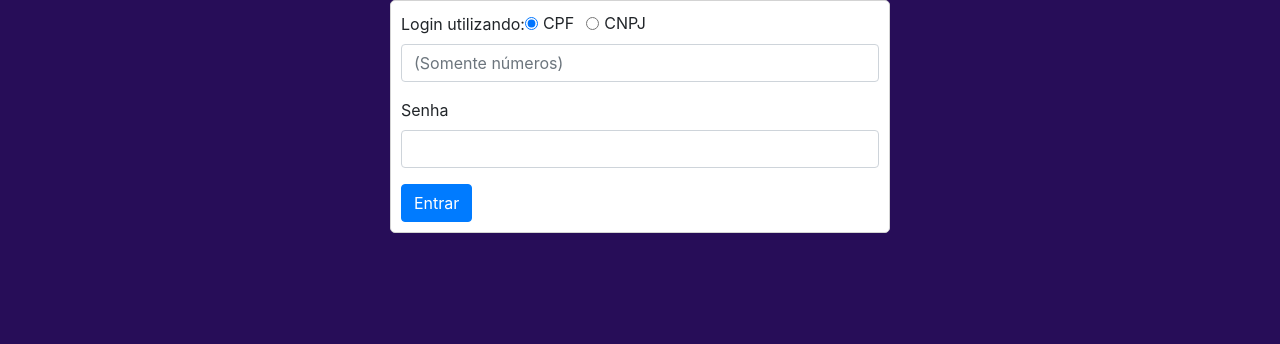
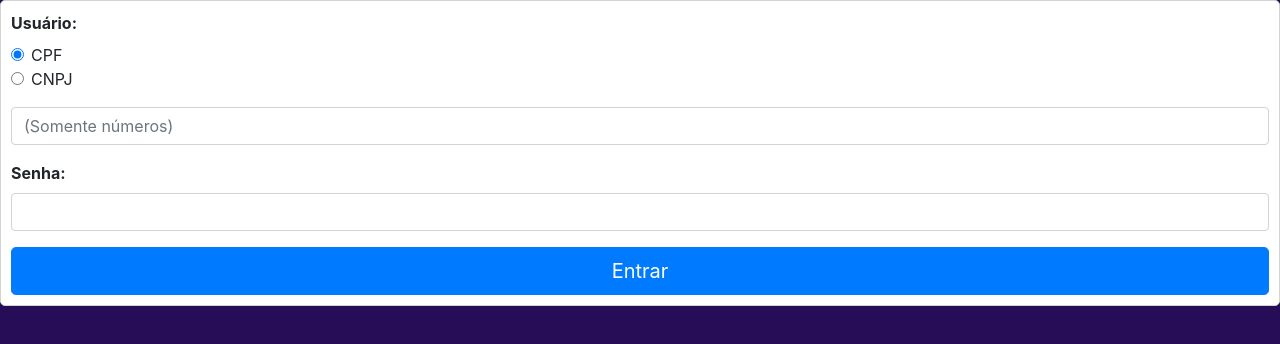
Before and after one commit to CatarinaPBressan/app-vendas-vdo, a React (Create React App) app in the folder app-vendedor/: page /login in a window 1280 px wide. Shown: the top 344 px of the page. Built offline with nearby package versions, Linux system fonts and the light colour scheme.

Commit message:
Change LoginPage styling

```diff
--- a/app-vendedor/src/components/LoginPage.js
+++ b/app-vendedor/src/components/LoginPage.js
@@ -43,10 +43,11 @@ export class LoginPage extends Component {
       <div className="login-page">
         <div className="login-box">
           <Form>
-            <Form.Group controlId="username">
-              <Form.Label> Login utilizando: </Form.Label>
+            <Form.Group>
+              <Form.Label htmlFor="usuario">
+                <b>Usuário:</b>
+              </Form.Label>
               <Form.Check
-                inline
                 label="CPF"
                 type="radio"
                 value="cpf"
@@ -56,7 +57,6 @@ export class LoginPage extends Component {
                 id="username-type-cpf"
               />
               <Form.Check
-                inline
                 label="CNPJ"
                 type="radio"
                 value="cnpj"
@@ -65,6 +65,8 @@ export class LoginPage extends Component {
                 onChange={this.onLoginChoiceChanged}
                 id="username-type-cnpj"
               />
+            </Form.Group>
+            <Form.Group controlId="usuario">
               <InputMask
                 mask={this.state.usernameMask}
                 className="form-control"
@@ -74,11 +76,13 @@ export class LoginPage extends Component {
               />
             </Form.Group>
 
-            <Form.Group controlId="password">
-              <Form.Label>Senha</Form.Label>
+            <Form.Group controlId="senha">
+              <Form.Label>
+                <b>Senha:</b>
+              </Form.Label>
               <Form.Control type="password" required />
             </Form.Group>
-            <Button variant="primary" type="submit">
+            <Button variant="primary" type="submit" size="lg" block>
               Entrar
             </Button>
           </Form>
--- a/app-vendedor/src/components/LoginPage.scss
+++ b/app-vendedor/src/components/LoginPage.scss
@@ -1,11 +1,6 @@
 .login-page {
-  height: 100vh;
-  background-color: #270d58;
-
   .login-box {
-    width: 500px;
-    margin-left: auto;
-    margin-right: auto;
+    width: 100%;
     border: 1px lightgray solid;
     border-radius: 5px;
     padding: 10px;
--- a/app-vendedor/src/styles/main.scss
+++ b/app-vendedor/src/styles/main.scss
@@ -3,3 +3,7 @@
 
 // App styles
 @import "../components/LoginPage";
+
+body {
+  background-color: #270d58;
+}
```
